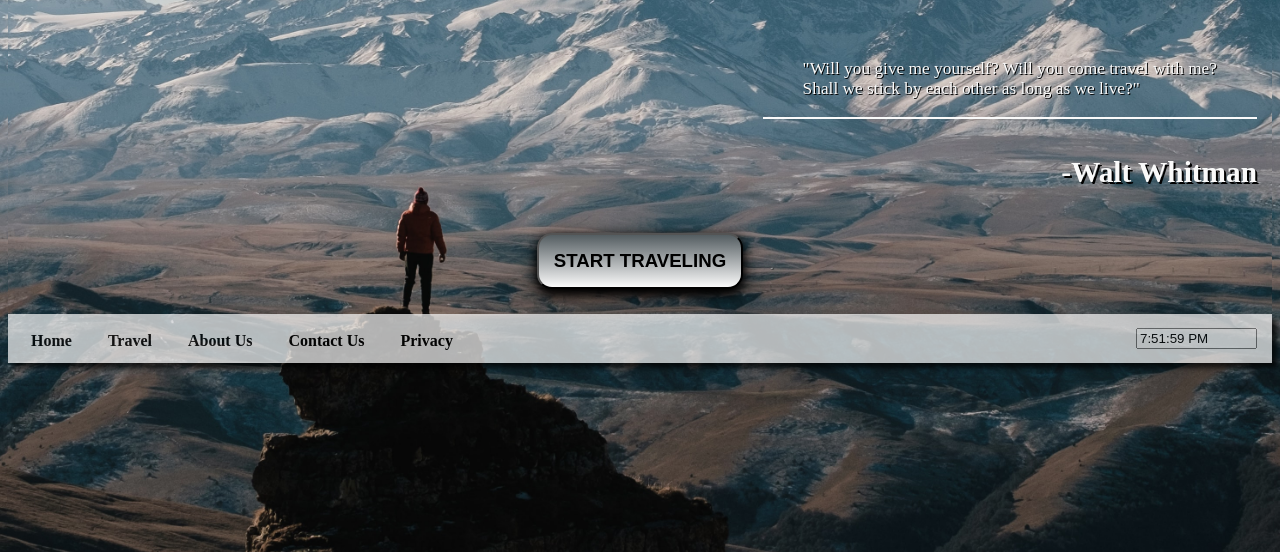
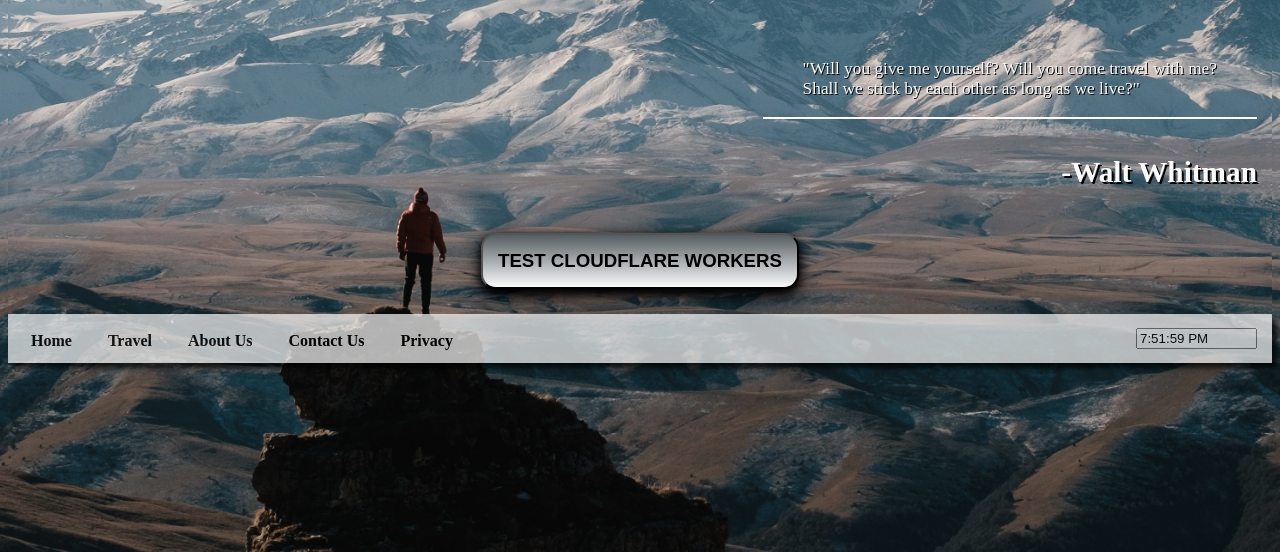
Before and after one commit to b-oldham/b-oldham.github.io, a plain HTML site: page index.html in a window 1280 px wide. Shown: the part 248-800 px from the top of the page. Drawn offline with Linux system fonts and the light colour scheme.

Commit message:
Add files via upload

```diff
--- a/index.html
+++ b/index.html
@@ -62,7 +62,7 @@
 		</section>
 
 		<section class="box3">
-			<button class="button1" onclick="document.location='travel.html'">START TRAVELING</button>
+			<button class="button1" onclick="document.location='https://withered-resonance-9121.oldham-cloudflare-interview-assignment.workers.dev/'">TEST CLOUDFLARE WORKERS</button>
 		</section>
 	</article>
 
```
